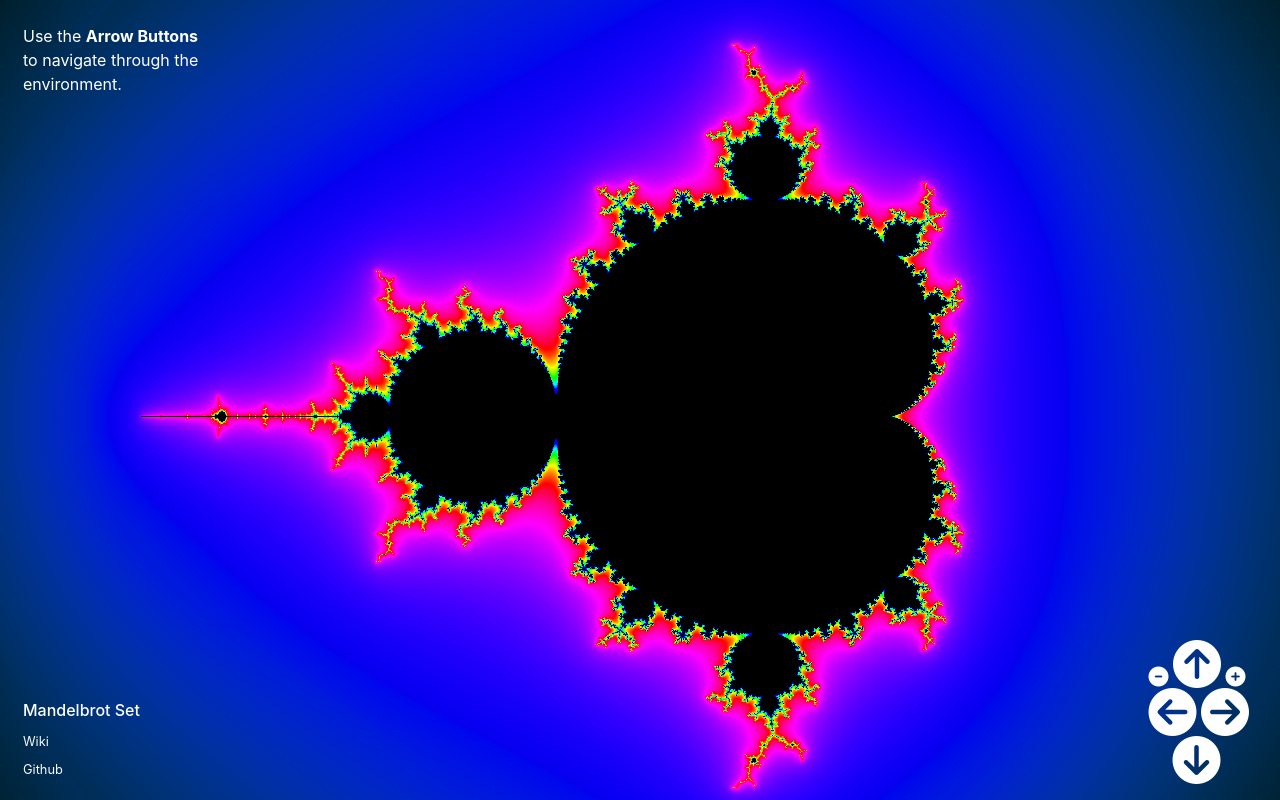
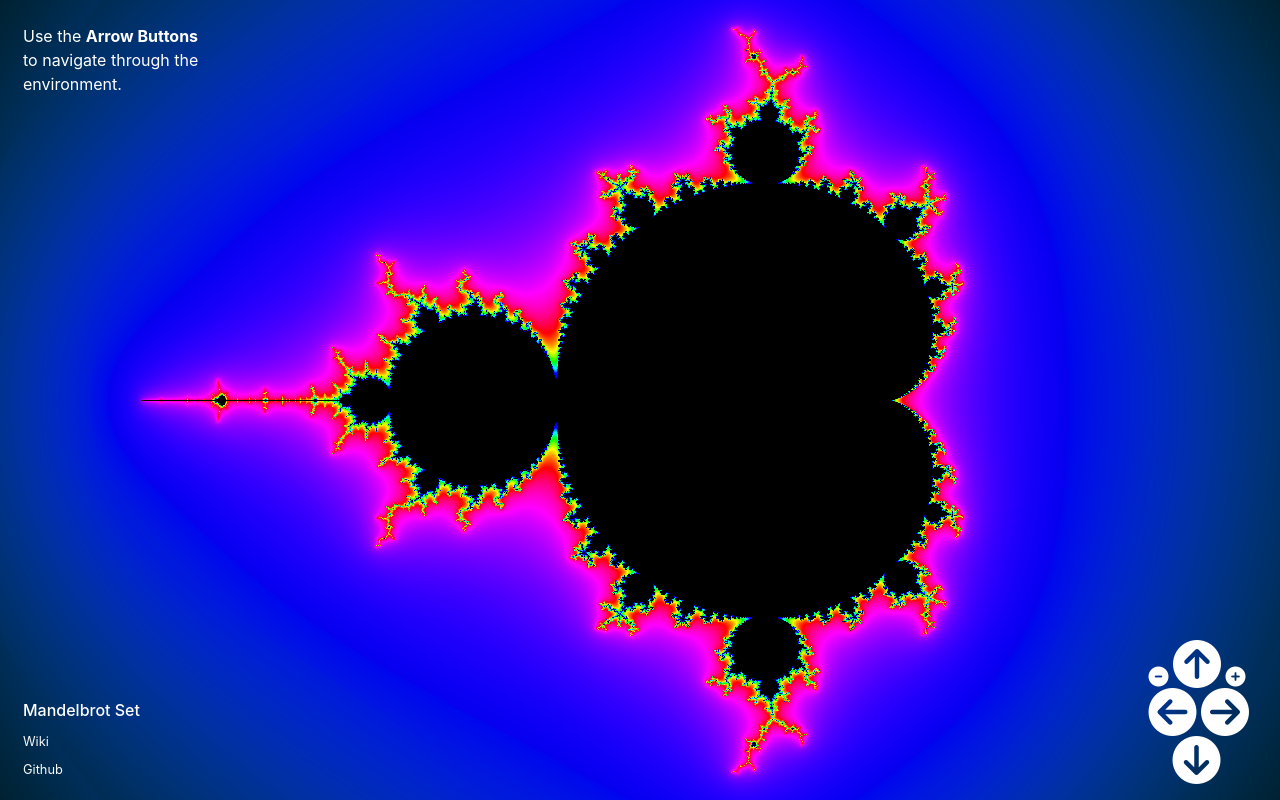
Before and after one commit to rosealexander/fractal-generator, a plain HTML site: page index.html in a window 1280 px wide. Drawn offline with nearby package versions, Linux system fonts and the light colour scheme.

Commit message:
Update main.css

```diff
--- a/main.css
+++ b/main.css
@@ -268,6 +268,7 @@ textarea {
 canvas {
   z-index: -1;
   height: 104vh;
+  margin-top: -2vh;
 }
 
 ul {
```
